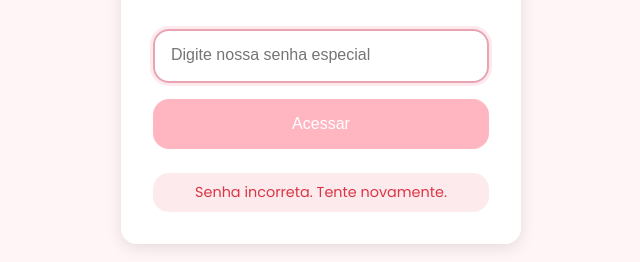
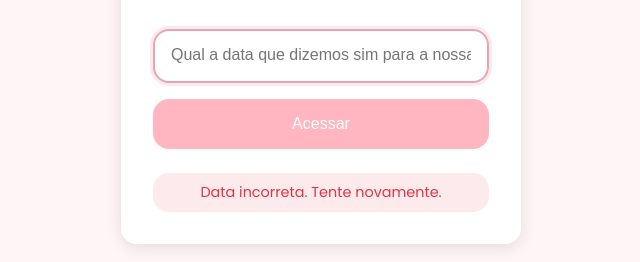
Before and after one commit to phsfxx/albuLove, a plain HTML site: page index.html in a window 1280 px wide. Both pictures are taken after a click on the button "Acessar". Shown: the part 364-626 px from the top of the page, without its empty margins (319-959 px from the left). Drawn offline with Linux system fonts and the light colour scheme.

Commit message:
Ajuste na senha

```diff
--- a/index.html
+++ b/index.html
@@ -20,7 +20,7 @@
             <h1>Nosso Álbum de Amor</h1>
             <p class="subtitle">Um lugar especial para nossas memórias</p>
             <div class="login-form">
-                <input type="password" id="password-input" placeholder="Digite nossa senha especial" autocomplete="off">
+                <input type="password" id="password-input" placeholder="Qual a data que dizemos sim para a nossa história?" autocomplete="off">
                 <button id="login-button">Acessar</button>
                 <div id="error-message" style="display: none;"></div>
             </div>
--- a/script.js
+++ b/script.js
@@ -552,7 +552,20 @@ function validatePassword() {
     const password = elements.passwordInput.value.trim();
     console.log('Validando senha:', password);
 
-    if (password === config.password) {
+    // Remove barras e hifens para normalizar o formato
+    const normalizedPassword = password.replace(/[\/\-]/g, '');
+    console.log('Senha normalizada:', normalizedPassword);
+
+    // Lista de variações válidas da data
+    const validDates = [
+        '21022024', // 21/02/2024 ou 21-02-2024
+        '210224'    // 21/02/24 ou 21-02-24
+    ];
+
+    console.log('Datas válidas:', validDates);
+    console.log('Senha está na lista?', validDates.includes(normalizedPassword));
+
+    if (validDates.includes(normalizedPassword)) {
         console.log('Senha correta!');
         hideError();
         elements.loginScreen.style.opacity = '0';
@@ -563,7 +576,7 @@ function validatePassword() {
         initAlbum(); // Chama initAlbum aqui para carregar o conteúdo após o login
     } else {
         console.log('Senha incorreta!');
-        showError('Senha incorreta. Tente novamente.');
+        showError('Data incorreta. Tente novamente.');
         elements.passwordInput.value = '';
         elements.passwordInput.focus();
     }
```
